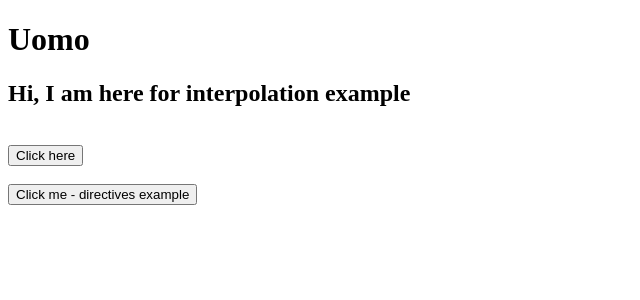
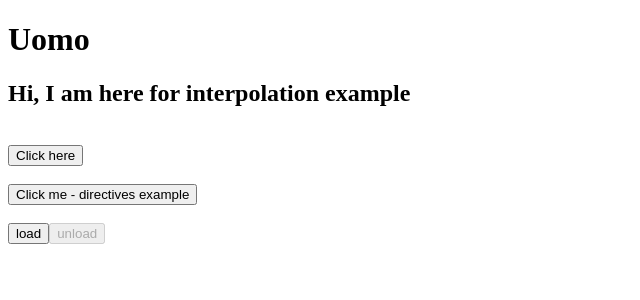
Before and after one commit to Anita-Liberatore/angular-course-project-training, an Angular app: page / in a window 1280 px wide. Shown: the top 300 px of the page, without its empty margins (0-640 px from the left). Built offline with nearby package versions, Linux system fonts and the light colour scheme.

Commit message:
push property html brackets

```diff
--- a/src/app/app.component.html
+++ b/src/app/app.component.html
@@ -3,3 +3,5 @@
 <app-native-events></app-native-events>
 <br>
 <app-directives></app-directives>
+<br>
+<app-property-brackets></app-property-brackets>
--- a/src/app/app.module.ts
+++ b/src/app/app.module.ts
@@ -6,13 +6,15 @@ import { AppComponent } from './app.component';
 import { InterpolationComponent } from './interpolation/interpolation.component';
 import { NativeEventsComponent } from './native-events/native-events.component';
 import { DirectivesComponent } from './directives/directives.component';
+import { PropertyBracketsComponent } from './property-brackets/property-brackets.component';
 
 @NgModule({
   declarations: [
     AppComponent,
     InterpolationComponent,
     NativeEventsComponent,
-    DirectivesComponent
+    DirectivesComponent,
+    PropertyBracketsComponent
   ],
   imports: [
     BrowserModule,
--- /dev/null
+++ b/src/app/property-brackets/property-brackets.component.html
@@ -0,0 +1,7 @@
+<!--in this example I use component html in brackets <img [src]="url">-->
+
+<div>
+    <button [disabled]="image" (click)="load()">load</button>
+    <button [disabled]="!image" (click)="unload()">unload</button>
+</div>
+<img *ngIf="image" [src]="image">
--- /dev/null
+++ b/src/app/property-brackets/property-brackets.component.ts
@@ -0,0 +1,24 @@
+import { Component, OnInit } from '@angular/core';
+
+@Component({
+  selector: 'app-property-brackets',
+  templateUrl: './property-brackets.component.html',
+  styleUrls: ['./property-brackets.component.scss']
+})
+export class PropertyBracketsComponent implements OnInit {
+  image: String = '';
+
+  constructor() { }
+
+  ngOnInit(): void {
+  }
+
+  load() {
+    this.image = 'https://angular.io/assets/images/logos/angular/angular.png';
+  }
+
+  unload() {
+    this.image = '';
+  }
+
+}
```
Also changed, not shown: src/app/property-brackets/property-brackets.component.scss (added), 1 other file (tests, documents, lock files or other folders).
